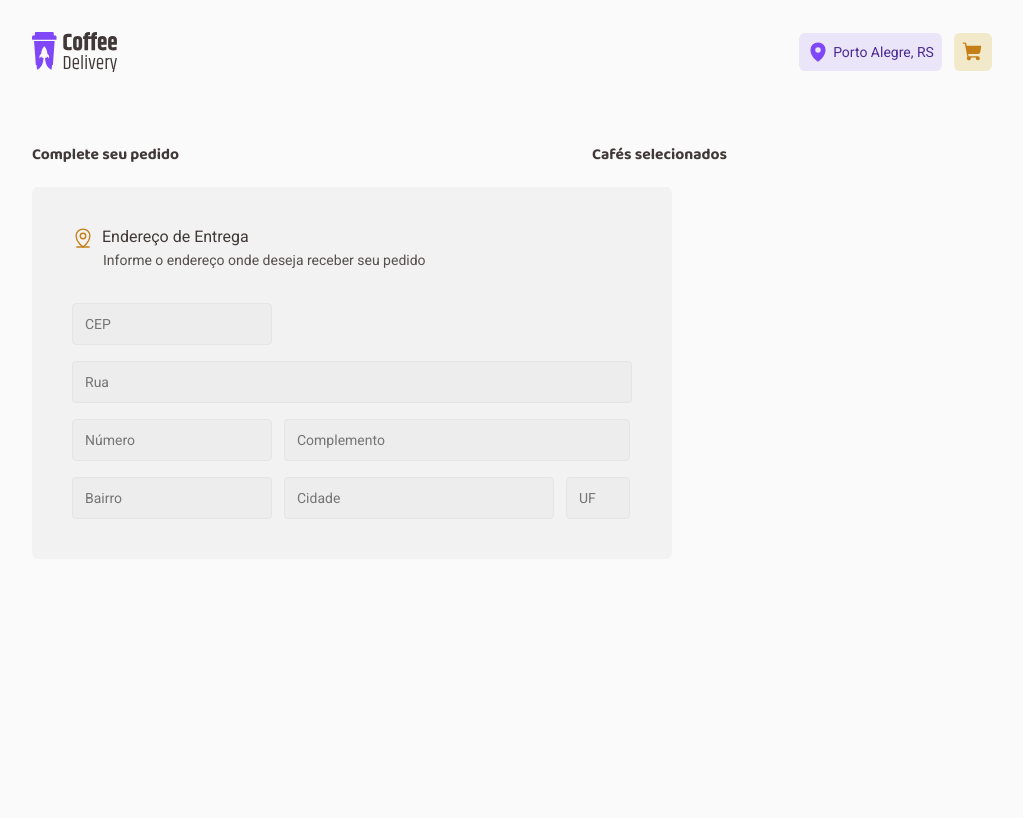
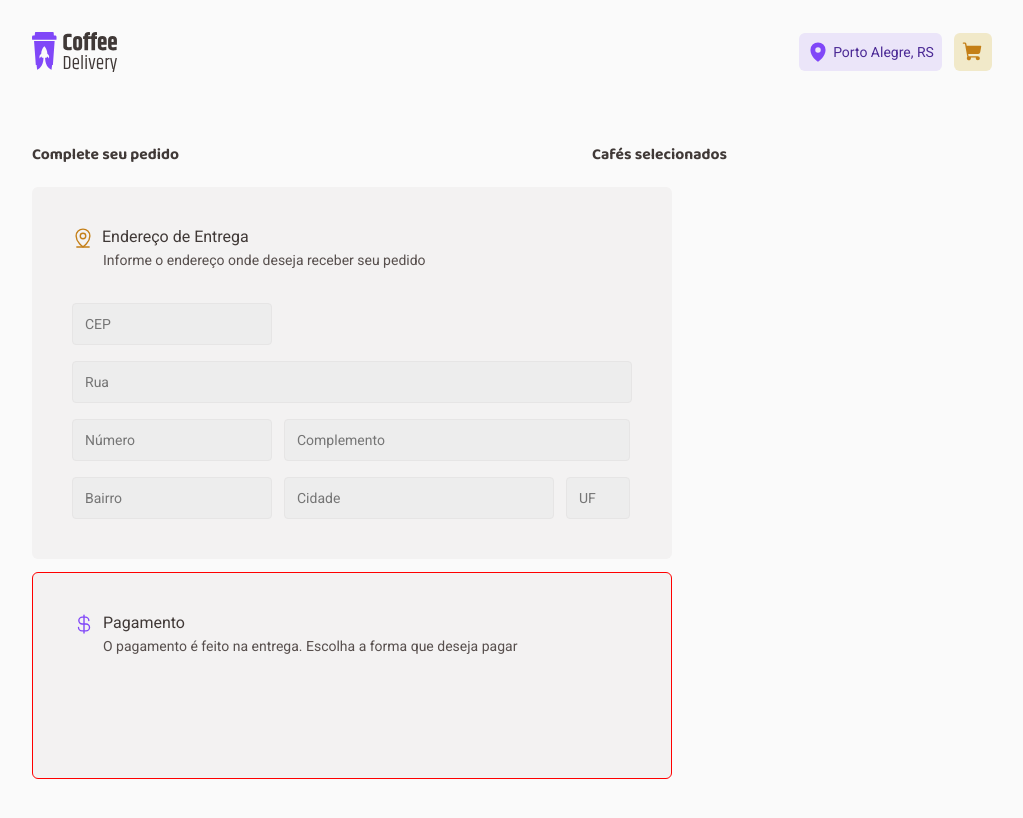
Before and after one commit to leticea/coffee-delivery, a React (Vite) app: page /cart in a window 1280 px wide. Shown: the top 818 px of the page, without its empty margins (128-1151 px from the left). Built offline with nearby package versions, Linux system fonts and the light colour scheme.

Commit message:
feat(Cart): paymentInfo styles

```diff
--- a/src/pages/Cart/index.tsx
+++ b/src/pages/Cart/index.tsx
@@ -1,5 +1,11 @@
-import { AddressInfo, Headline, InfoContainer, Title } from "./styles";
-import { MapPinLine } from "phosphor-react";
+import {
+  AddressInfo,
+  Headline,
+  InfoContainer,
+  PaymentInfo,
+  Title,
+} from "./styles";
+import { CurrencyDollar, MapPinLine } from "phosphor-react";
 
 export function Cart() {
   return (
@@ -29,6 +35,7 @@ export function Cart() {
               placeholder="Complemento"
             />
           </section>
+
           <section>
             <input className="district" type="text" placeholder="Bairro" />
             <input className="city" type="text" placeholder="Cidade" />
@@ -36,6 +43,13 @@ export function Cart() {
           </section>
         </AddressInfo>
       </InfoContainer>
+      <PaymentInfo>
+        <h1>
+          <CurrencyDollar size={22} />
+          Pagamento
+        </h1>
+        <p>O pagamento é feito na entrega. Escolha a forma que deseja pagar</p>
+      </PaymentInfo>
     </>
   );
 }
--- a/src/pages/Cart/styles.ts
+++ b/src/pages/Cart/styles.ts
@@ -23,7 +23,7 @@ export const InfoContainer = styled.div`
   width: 64rem;
   height: 37.2rem;
   position: absolute;
-  margin: -20px 0 0 160px;
+  margin: -2rem 0 0 16rem;
   border-radius: 6px;
 
   background: ${(props) => props.theme["gray-200"]};
@@ -39,7 +39,6 @@ export const Headline = styled.div`
 
   h1 {
     display: flex;
-    font-family: "Roboto";
     font-weight: 400;
     font-size: 1.6rem;
     line-height: 130%;
@@ -50,8 +49,6 @@ export const Headline = styled.div`
   p {
     margin-top: 0.2rem;
     padding: 0 3.1rem;
-    font-family: "Roboto";
-    font-weight: 400;
     font-size: 1.4rem;
     line-height: 130%;
 
@@ -128,3 +125,39 @@ export const AddressInfo = styled.form`
     //border: 1px solid red;
   }
 `;
+
+export const PaymentInfo = styled.div`
+  width: 64rem;
+  height: 20.7rem;
+
+  margin: 40.5rem 0 10rem 16rem;
+  padding: 4rem;
+  border-radius: 6px;
+
+  background: ${(props) => props.theme["gray-200"]};
+
+  border: 1px solid red;
+
+  h1 {
+    display: flex;
+    font-weight: 400;
+    font-size: 1.6rem;
+    line-height: 130%;
+
+    color: ${(props) => props.theme["gray-800"]};
+  }
+
+  p {
+    margin-top: 0.2rem;
+    padding: 0 3rem;
+    font-size: 1.4rem;
+    line-height: 130%;
+
+    color: ${(props) => props.theme["gray-700"]};
+  }
+
+  svg {
+    margin: 0 0.8rem 0 0;
+    color: ${(props) => props.theme["purple-600"]};
+  }
+`;
```
